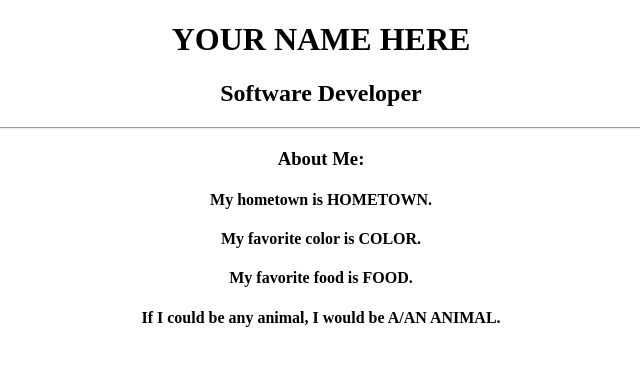
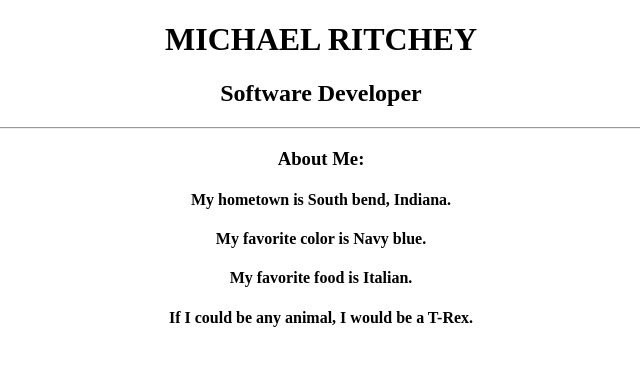
Before and after one commit to drritchey/First-Repo, a plain HTML site: page index.html in a window 1280 px wide. Shown: the whole page, without its empty margins (319-959 px from the left). Drawn offline with Linux system fonts and the light colour scheme.

Commit message:
first commit

```diff
--- a/index.html
+++ b/index.html
@@ -7,14 +7,14 @@
 		  </head>
 		  <body>
 			<div align="center">
-				<h1>YOUR NAME HERE</h1>
+				<h1>MICHAEL RITCHEY</h1>
 				<h2>Software Developer</h2>
 				<hr>
 				<h3>About Me:</h3>
-					<h4>My hometown is HOMETOWN.</h4>
-					<h4>My favorite color is COLOR.</h4>
-					<h4>My favorite food is FOOD.</h4>
-					<h4>If I could be any animal, I would be A/AN ANIMAL.</h4>
+					<h4>My hometown is South bend, Indiana.</h4>
+					<h4>My favorite color is Navy blue.</h4>
+					<h4>My favorite food is Italian.</h4>
+					<h4>If I could be any animal, I would be a T-Rex.</h4>
 			</div>
 		  </body>
 		</html>
```
Also changed, not shown: 1 other file.
